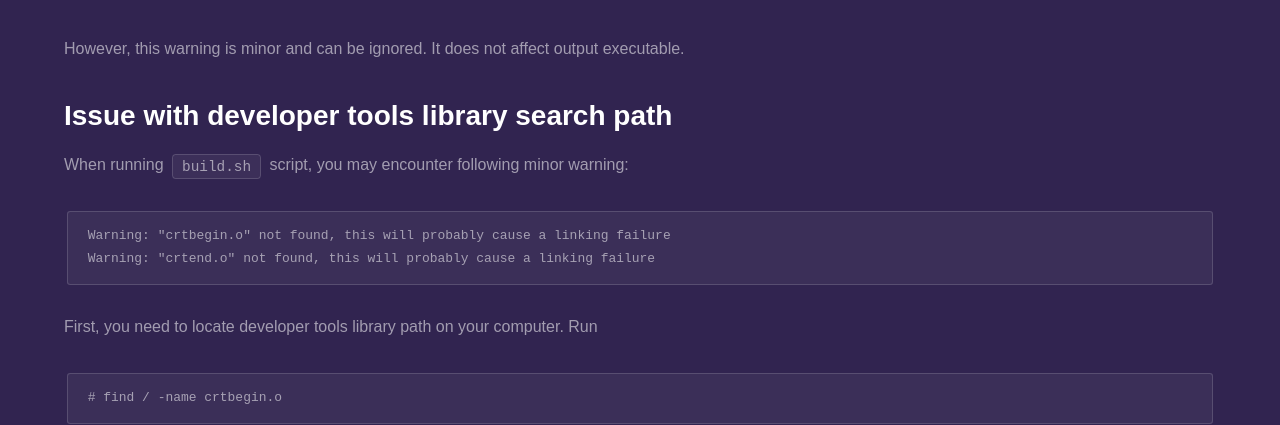
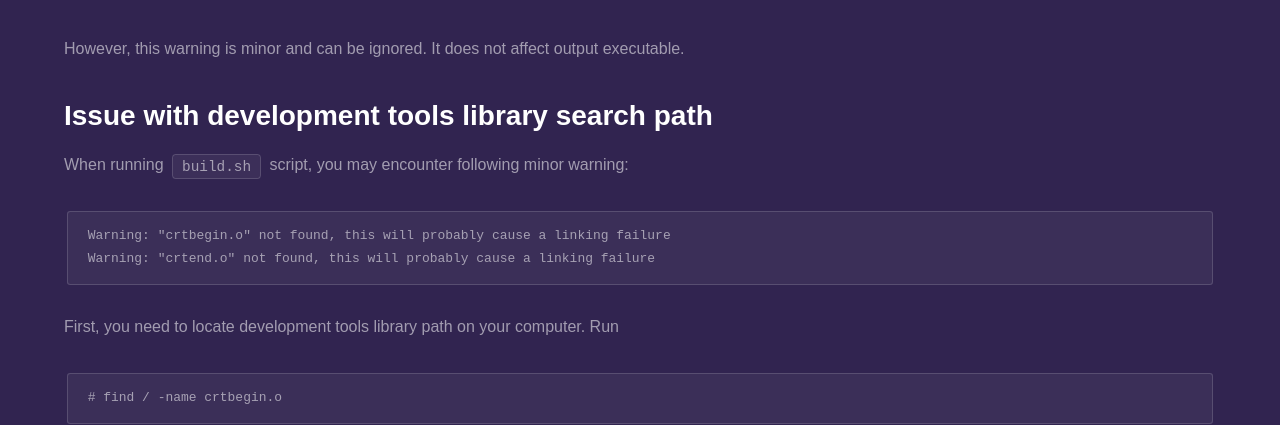
Before and after one commit to fanoframework/fanoframework.github.io, a Jekyll site: the page built from known-issues/index.md, in a window 1280 px wide. Shown: the part 514-939 px from the top of the page. Built offline with Jekyll 4.4.1, drawn with Linux system fonts in a browser that asks for light colours; our own code applies the rules of GitHub Pages for plain Markdown files.

Commit message:
improve content about known issues

````diff
--- a/known-issues/index.md
+++ b/known-issues/index.md
@@ -5,7 +5,7 @@ description: List of some of known issues
 
 <h1 class="major">Known Issues</h1>
 
-## Issue with GNU Linker
+## <a name="issue-with-gnu-linker"></a>Issue with GNU Linker
 
 When running `build.sh` script, you may encounter following warning:
 
@@ -18,7 +18,7 @@ This is known issue between Free Pascal and GNU Linker. See
 
 However, this warning is minor and can be ignored. It does not affect output executable.
 
-## Issue with developer tools library search path
+## <a name="issue-with-gcc-library-search-path"></a>Issue with development tools library search path
 
 When running `build.sh` script, you may encounter following minor warning:
 
@@ -27,7 +27,7 @@ Warning: "crtbegin.o" not found, this will probably cause a linking failure
 Warning: "crtend.o" not found, this will probably cause a linking failure
 ```
 
-First, you need to locate developer tools library path on your computer. Run
+First, you need to locate development tools library path on your computer. Run
 
 ```
 # find / -name crtbegin.o
````
Also changed, not shown: documentation/index.md (+4 -1 lines).
